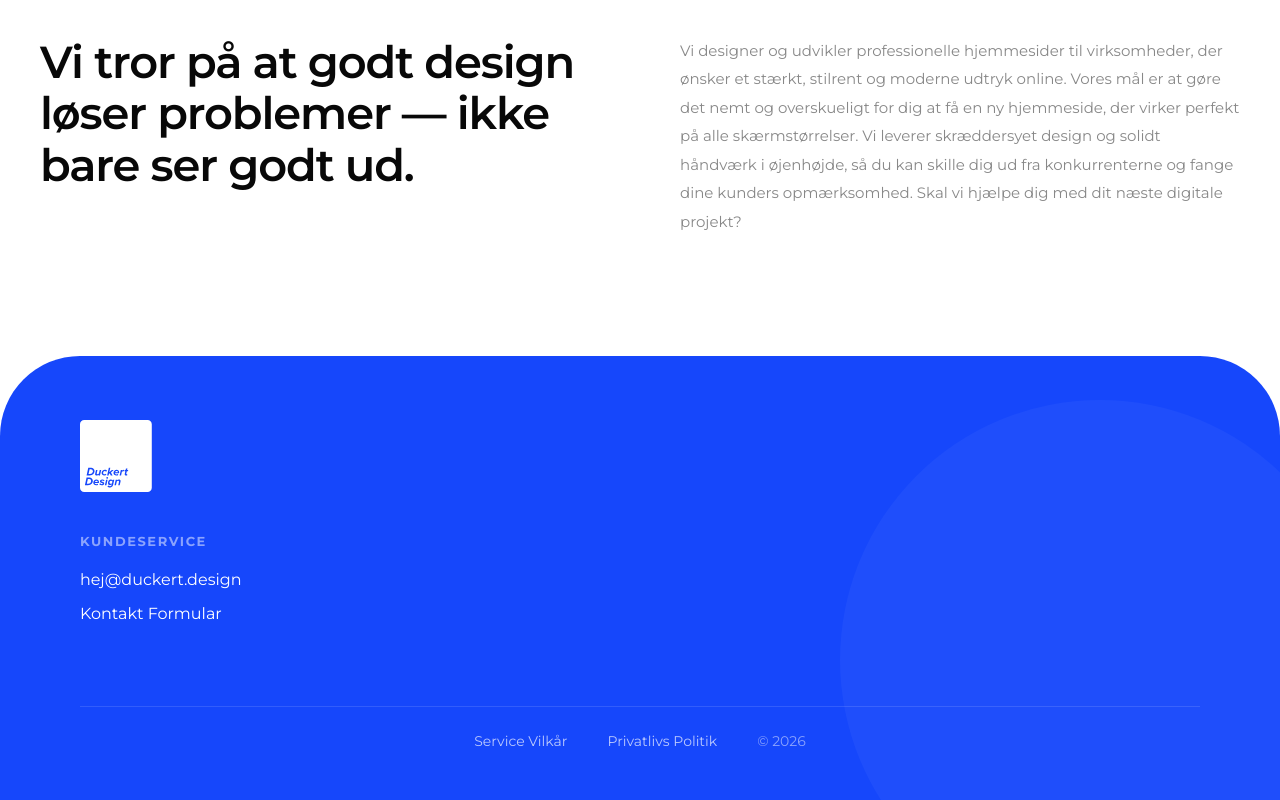
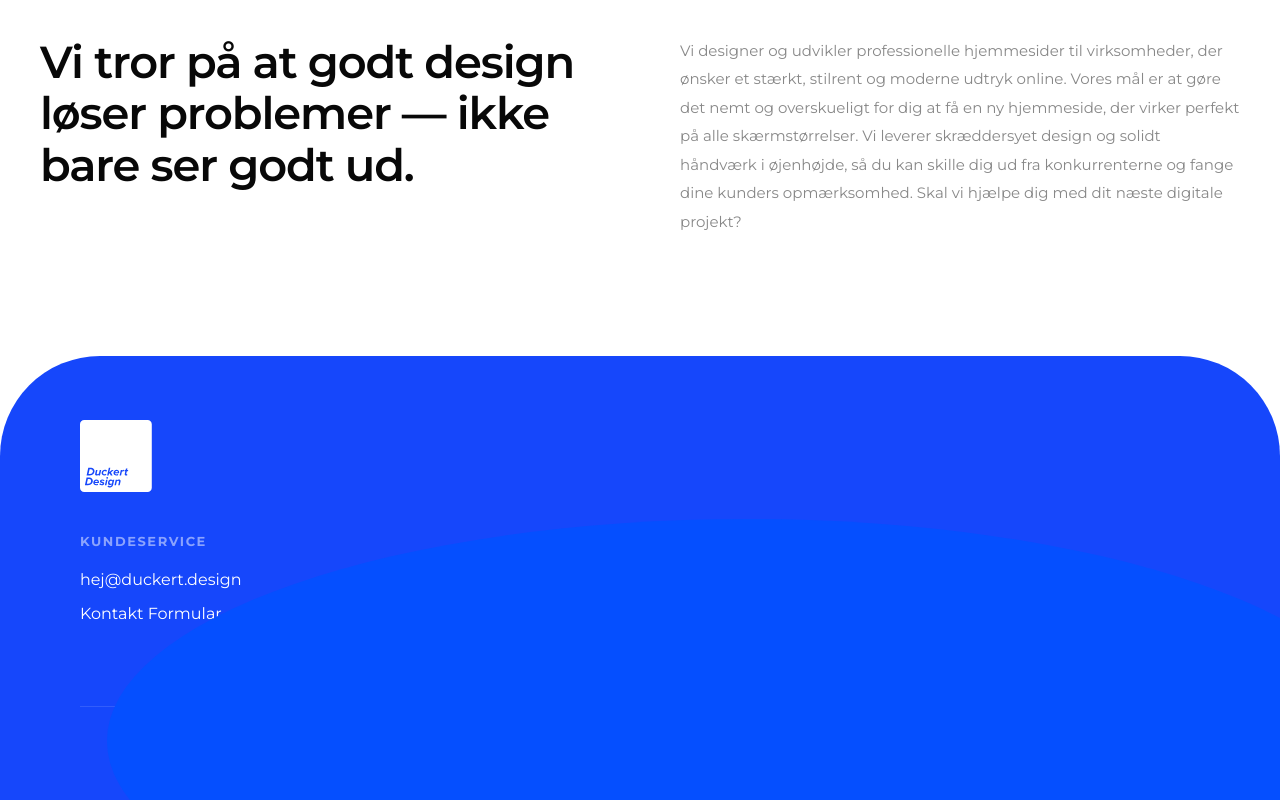
Before and after one commit to aavxx/duckertdesign, a Next.js app: page / in a window 1280 px wide. Shown: the part 1974-2774 px from the top of the page. Built offline with nearby package versions, Linux system fonts and the light colour scheme.

Commit message:
Update footer background to match Figma design
Increase border-radius to 100px, update decorative circle to full-size
#054FFF circle at top:163px left:107px per Figma export.

https://claude.ai/code/session_017tPMLLeh8KTquZH6otZrZm

```diff
--- a/src/components/Footer.tsx
+++ b/src/components/Footer.tsx
@@ -10,7 +10,7 @@ export default function Footer() {
     <footer
       style={{
         background: "#1647FB",
-        borderRadius: "80px 80px 0 0",
+        borderRadius: "100px 100px 0 0",
         position: "relative",
         overflow: "hidden",
         padding: "64px 80px 48px",
@@ -21,12 +21,12 @@ export default function Footer() {
       <div
         style={{
           position: "absolute",
-          width: "520px",
-          height: "520px",
+          width: "100%",
+          height: "100%",
           borderRadius: "50%",
-          background: "rgba(255,255,255,0.04)",
-          right: "-80px",
-          bottom: "-120px",
+          background: "#054FFF",
+          top: "163px",
+          left: "107px",
           pointerEvents: "none",
         }}
       />
```
